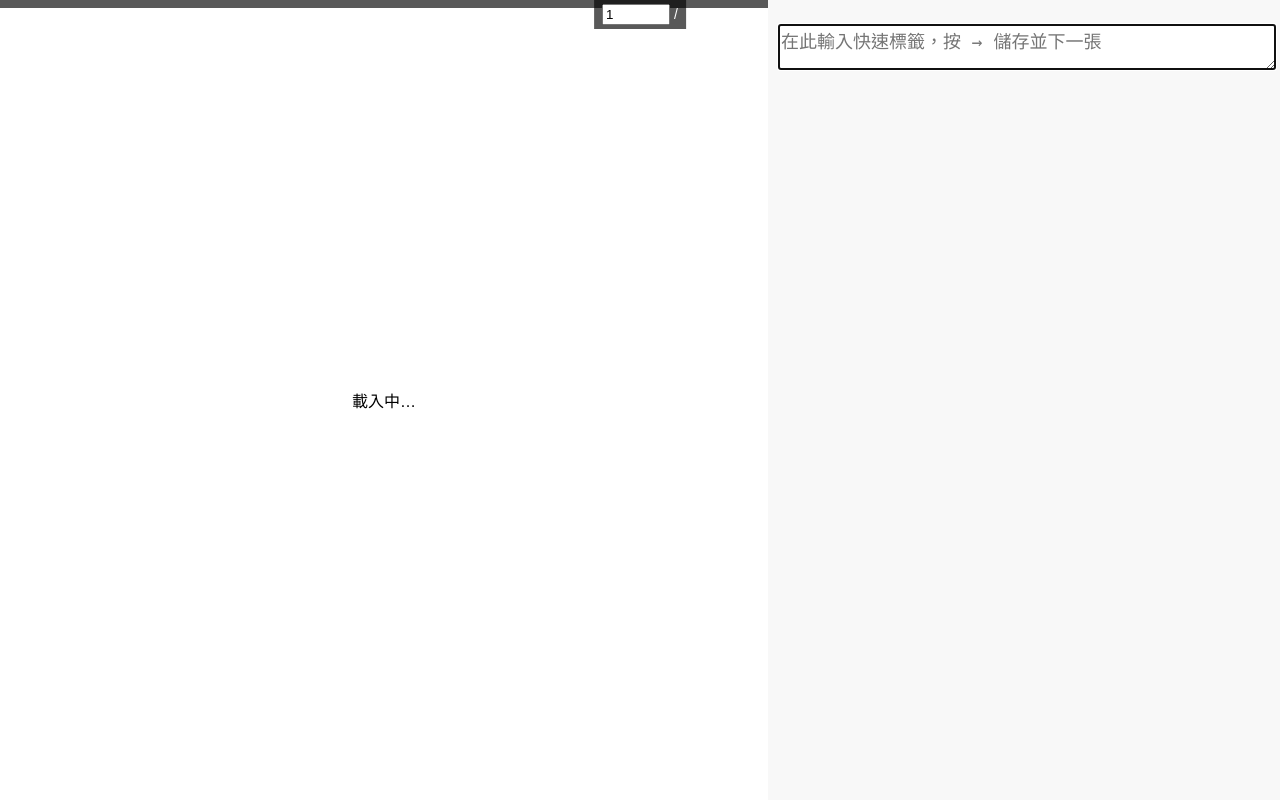
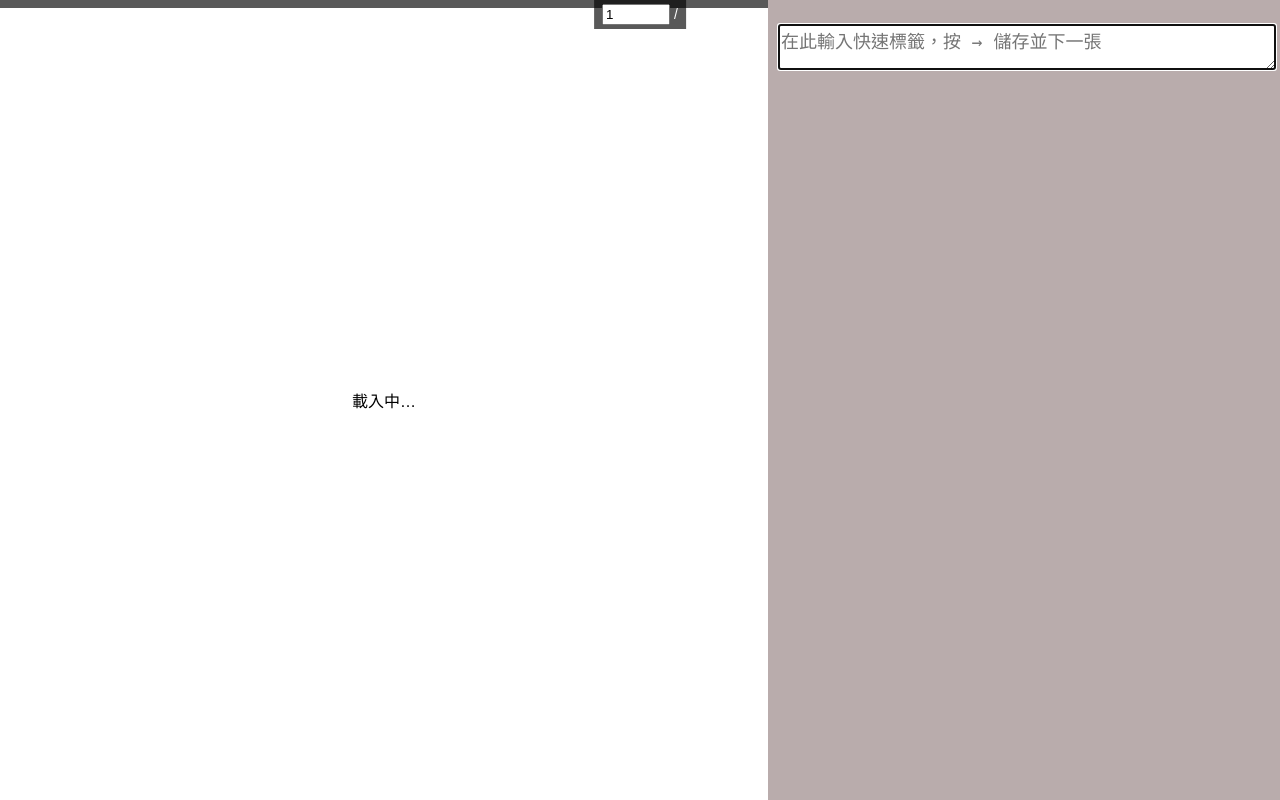
Before and after one commit to to-sora/data_viewer, a Flask app: page / in a window 1280 px wide. Run offline with Flask 3, Linux system fonts and the light colour scheme; parts of the project's set-up code (start-up, migrations or seed data) failed here and were passed over.

Commit message:
change bg color

```diff
--- a/static/style.css
+++ b/static/style.css
@@ -12,7 +12,7 @@
   font-size:14px;white-space:nowrap;overflow:hidden;text-overflow:ellipsis;
 }
 /* 右側 ──────────────────────────────────────── */
-#right{width:40%;padding:10px;box-sizing:border-box;overflow-y:auto;background:#f8f8f8;}
+#right{width:40%;padding:10px;box-sizing:border-box;overflow-y:auto;background:#b9acac;}
 .anno-block{margin-bottom:16px;}
 .anno-block textarea{width:100%;height:120px;resize:vertical;}
 #quick-label{width:100%;height:40px;margin-top:8px;font-size:18px;}
```
